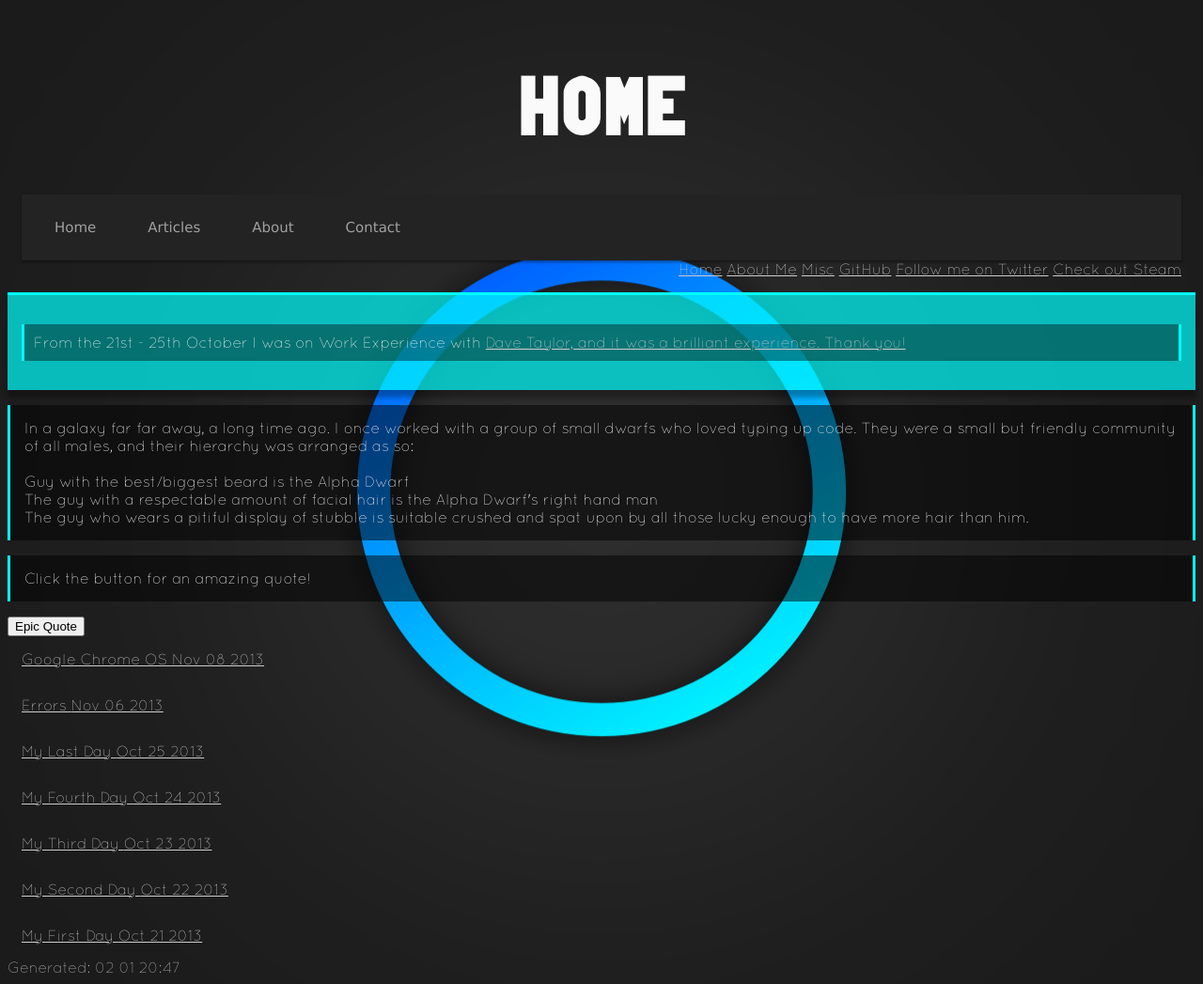
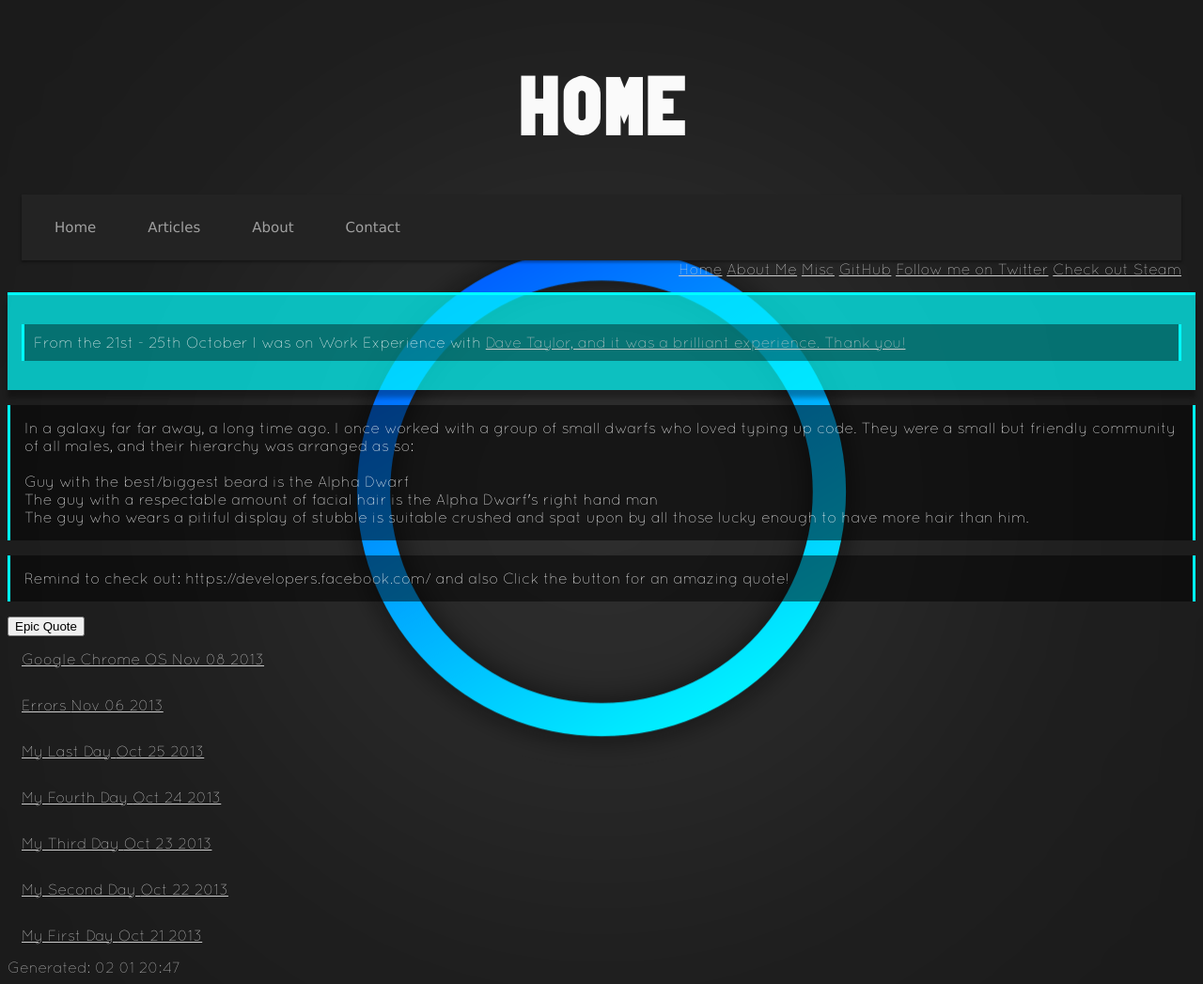
Before and after one commit to boffnoff/boffnoff.github.com, a Jekyll site: the page built from index.html, in a window 1280 px wide. Shown: the whole page at 94% size. Built offline with Jekyll 4.4.1, drawn with Linux system fonts in a browser that asks for light colours.

Commit message:
added code to facebook dev website, a little memo

```diff
--- a/index.html
+++ b/index.html
@@ -37,7 +37,7 @@ In school, you are taught a lesson and then given a test. In life, you are given
 
 
 
-<p>Click the button for an amazing quote!</p>
+<p>Remind to check out: https://developers.facebook.com/ and also Click the button for an amazing quote!</p>
 
 <button onclick="myFunction()">Epic Quote</button>
 
```
